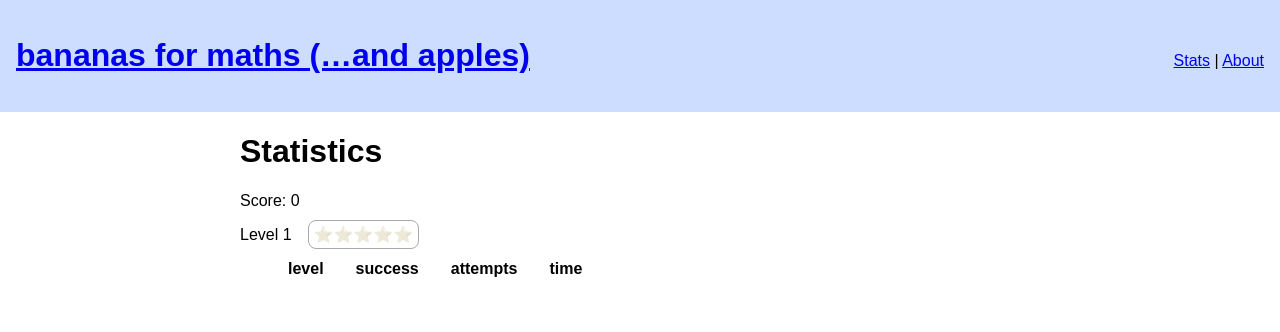
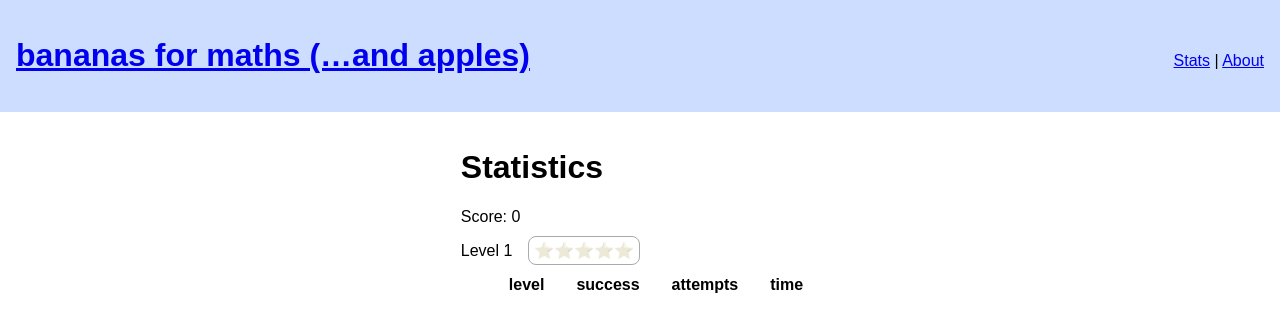
Before and after one commit to jacekkopecky/equations, a React (Vite) app: page /stats in a window 1280 px wide. Shown: the top 332 px of the page. Built offline with nearby package versions, Linux system fonts and the light colour scheme.

Commit message:
add CSS for footer

```diff
--- a/src/js/components/App.css
+++ b/src/js/components/App.css
@@ -35,6 +35,14 @@ body {
   font-family: sans-serif;
 }
 
+#app {
+  margin: 0;
+  padding: 0;
+  min-height: 100vh;
+  display: flex;
+  flex-direction: column;
+}
+
 #app-header {
   background: var(--header-bg);
   width: 100%;
@@ -49,5 +57,23 @@ body {
 main {
   margin: 1em auto;
   padding: 0 1em;
+  width: 100%;
   max-width: 50em;
 }
+
+footer {
+  background: var(--header-bg);
+  width: 100%;
+  box-sizing: border-box;
+  padding: 1rem 0.5rem;
+  margin-top: auto;
+  display: flex;
+}
+
+footer > * {
+  margin: 0;
+}
+
+footer > *:not(:last-child)::after {
+  content: '   |   ';
+}
--- a/src/js/components/Statistics.css
+++ b/src/js/components/Statistics.css
@@ -1,3 +1,7 @@
+#statistics {
+  width: auto;
+}
+
 #statistics .assignments {
   border-collapse: collapse;
 }
```
